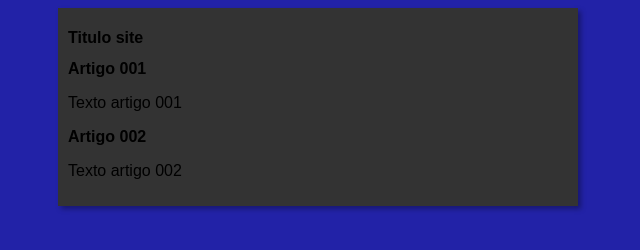
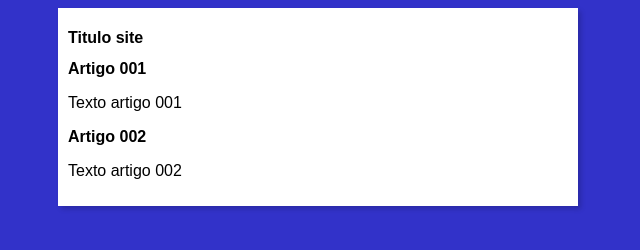
Before and after one commit to Vanderluizsj/projeto-site-cv, a plain HTML site: page index.html in a window 1280 px wide. Shown: the whole page, without its empty margins (322-962 px from the left). Drawn offline with Linux system fonts and the light colour scheme.

Commit message:
alteração de cor

```diff
--- a/estilos/style.css
+++ b/estilos/style.css
@@ -4,12 +4,12 @@
 }
 
 body {
-    background-color: rgb(34, 34, 167);
+    background-color: rgb(50, 50, 201);
 }
 main {
-    background-color: #333;
+    background-color: #fff;
     width: 500px;
     margin: auto;
     padding: 10px;
-    box-shadow: 3px 3px 5px rgba(0, 0, 0, 0.336);
+    box-shadow: 3px 3px 5px rgba(0, 0, 0, 0.178);
 }
```
